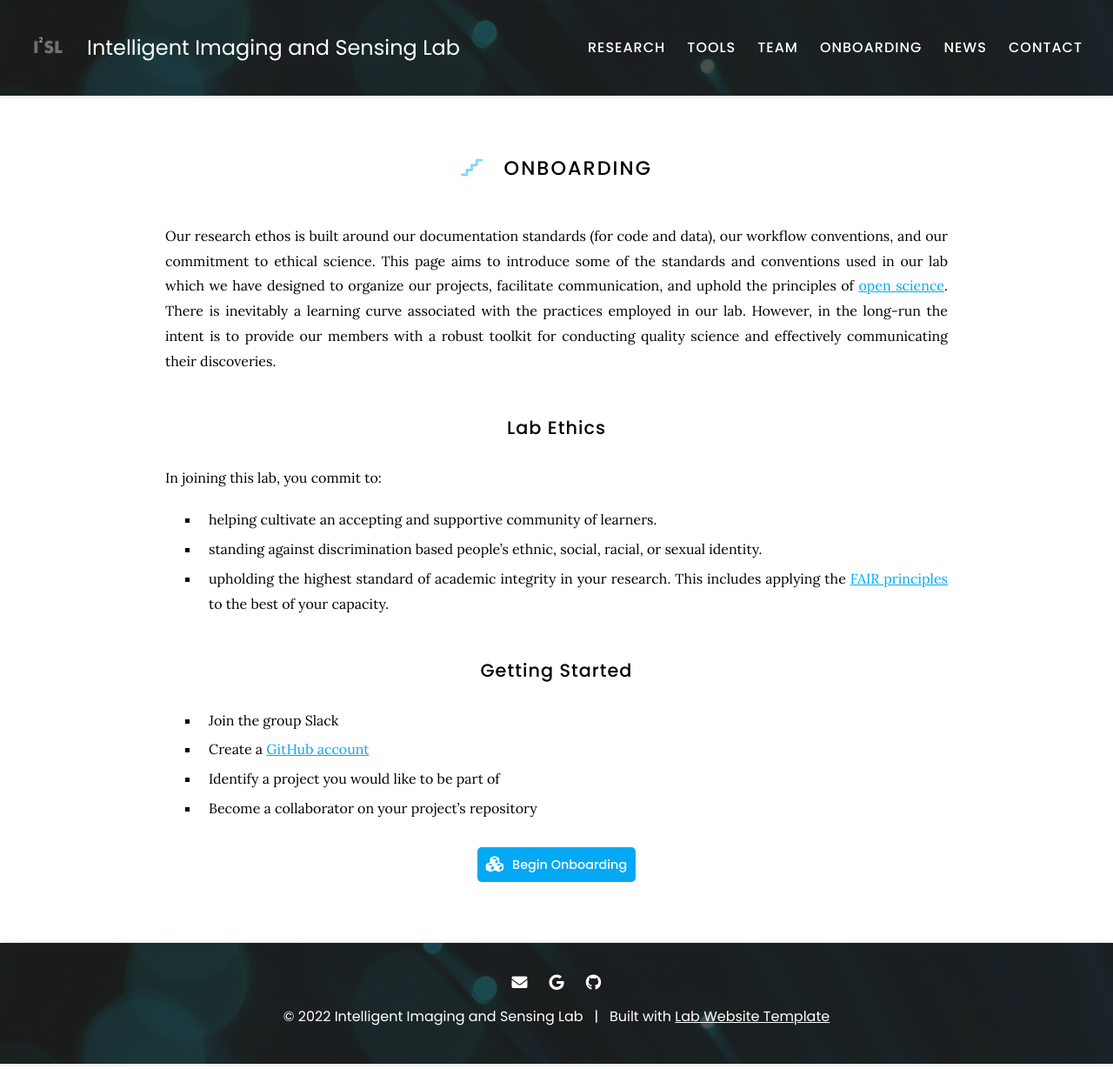
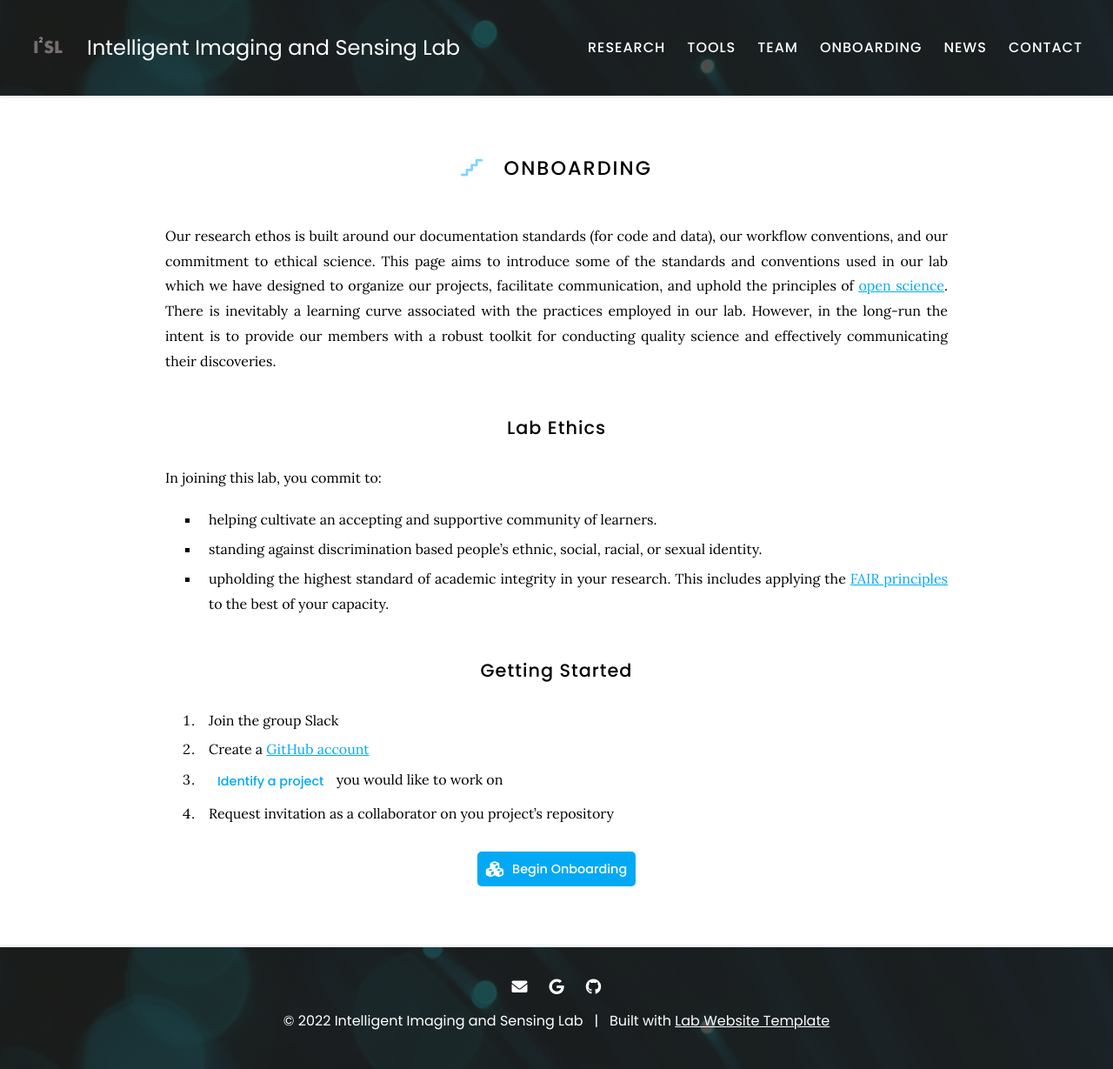
Before and after one commit to I2SL/I2SL-Website, a Jekyll site: the page built from onboarding/index.md, in a window 1280 px wide. Shown: the whole page at 87% size. Built offline with Jekyll 4.4.1, drawn with Linux system fonts in a browser that asks for light colours.

Commit message:
updated onboarding and citations

```diff
--- a/_data/sources.yaml
+++ b/_data/sources.yaml
@@ -14,5 +14,7 @@
     - quantum estimation
 
 - id: doi:10.1109/CVPR.2016.55
+  image: https://raw.githubusercontent.com/I2SL/I2SL-Website/main/images/citations/ReconNet.JPG
+
 
 - id: doi:10.1109/ICIP.2014.7025976
--- a/onboarding/index.md
+++ b/onboarding/index.md
@@ -17,11 +17,15 @@ In joining this lab, you commit to:
 
 
 ## Getting Started
-- Join the group Slack
-- Create a [GitHub account](https://github.com)
-- Identify a project you would like to be part of
-- Become a collaborator on your project's repository
-
+1. Join the group Slack
+2. Create a [GitHub account](https://github.com)
+3. {%
+  include link.html
+  type="github"
+  text="Identify a project"
+  link="research"
+%} you would like to work on
+4. Request invitation as a collaborator on you project's repository
 
 {%
   include link.html
```
Also changed, not shown: join/index.md (+0 -2 lines), research/index.md (+72 -1 lines), images/citations/ReconNet.JPG (added).
